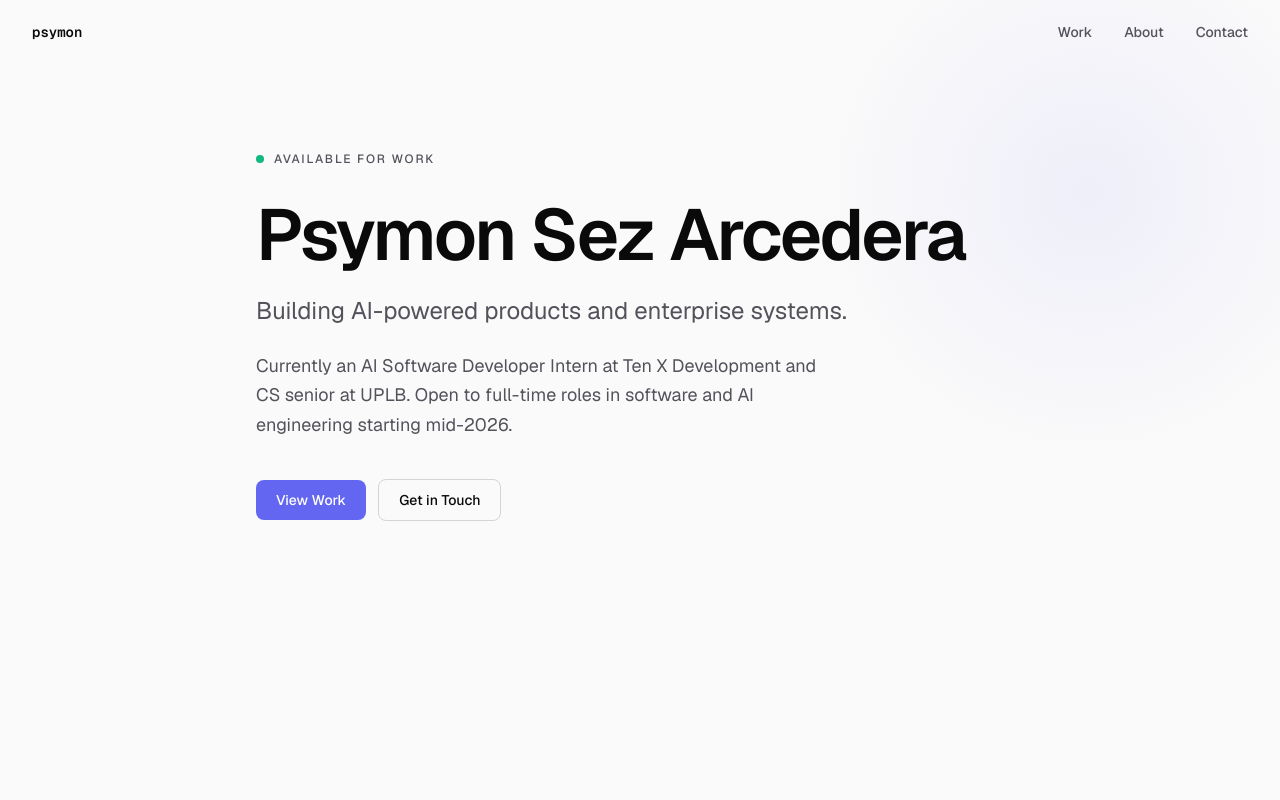
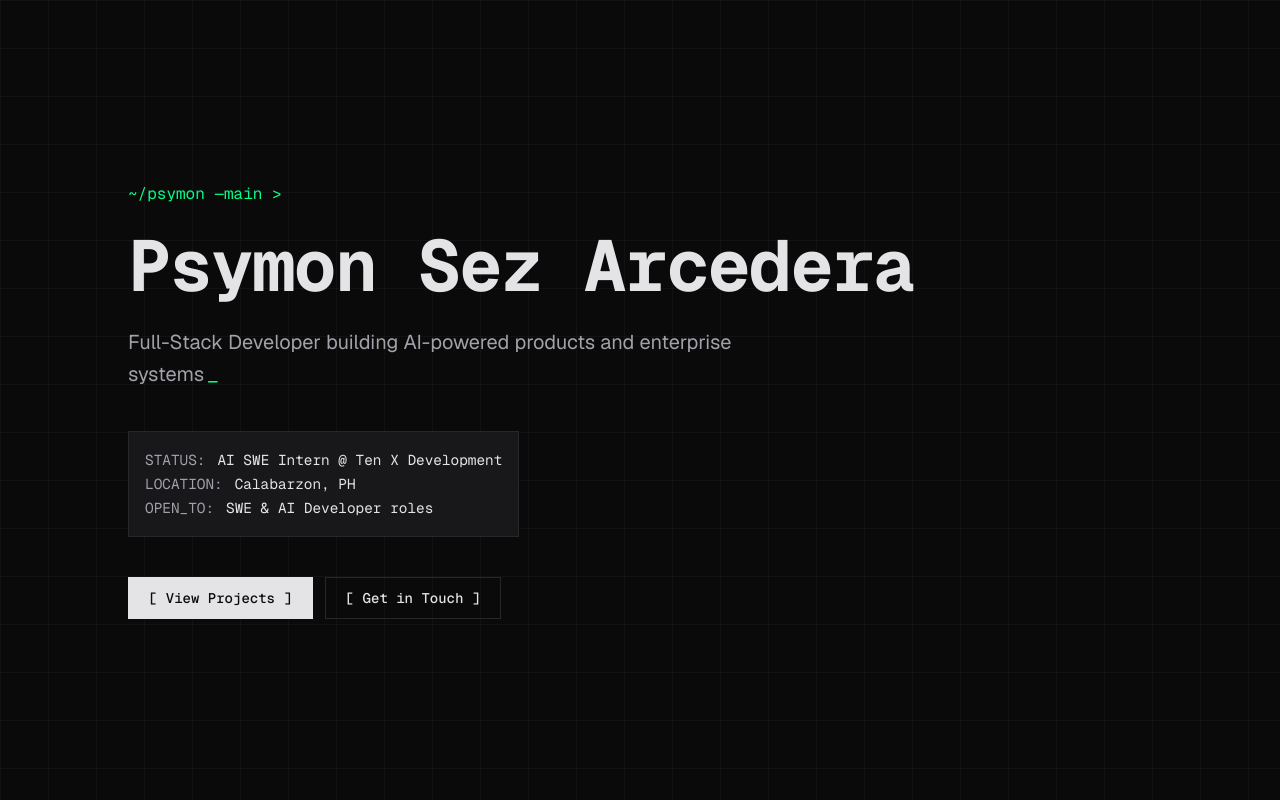
Before and after one commit to PsymonSezArcedera/psymonsez_portfolio, a Next.js app: page / in a window 1280 px wide. Shown: the top 800 px of the page. Built offline with nearby package versions, Linux system fonts and the light colour scheme.

Commit message:
revert: restore terminal aesthetic

```diff
--- a/app/components/hero.tsx
+++ b/app/components/hero.tsx
@@ -2,54 +2,52 @@ export function Hero() {
   return (
     <section
       id="hero"
-      className="relative flex min-h-screen items-center overflow-hidden px-6 pt-16 pb-32 md:px-8 md:pb-48"
+      className="bg-grid relative flex min-h-screen items-center px-6 py-24 sm:px-10"
     >
-      {/* Subtle accent glow — top right, almost imperceptible */}
-      <div
-        aria-hidden="true"
-        className="pointer-events-none absolute -right-32 -top-32 h-160 w-160"
-        style={{
-          background:
-            "radial-gradient(circle at center, rgba(99, 102, 241, 0.08), transparent 60%)",
-        }}
-      />
+      <div className="mx-auto w-full max-w-5xl">
+        <p className="font-mono text-sm text-accent sm:text-base">
+          ~/psymon —main &gt;
+        </p>
 
-      <div className="relative mx-auto w-full max-w-3xl">
-        {/* Availability indicator */}
-        <div className="flex items-center gap-2.5 text-xs font-medium uppercase tracking-[0.15em] text-foreground-muted">
-          <span className="relative flex h-2 w-2" aria-hidden="true">
-            <span className="absolute inline-flex h-full w-full animate-ping rounded-full bg-success opacity-60" />
-            <span className="relative inline-flex h-2 w-2 rounded-full bg-success" />
-          </span>
-          Available for work
-        </div>
-
-        <h1 className="mt-8 text-5xl font-semibold tracking-[-0.03em] md:text-7xl">
+        <h1 className="font-heading mt-6 text-4xl font-bold tracking-tight sm:text-5xl md:text-6xl xl:text-7xl">
           Psymon Sez Arcedera
         </h1>
 
-        <p className="mt-6 max-w-2xl text-xl text-foreground-muted md:text-2xl">
-          Building AI-powered products and enterprise systems.
+        <p className="mt-6 max-w-2xl text-lg leading-relaxed text-muted-foreground sm:text-xl">
+          <span>
+            Full-Stack Developer building AI-powered products and enterprise
+            systems
+          </span>
+          <span aria-hidden="true" className="terminal-cursor" />
         </p>
 
-        <p className="mt-6 max-w-xl text-base leading-relaxed text-foreground-muted md:text-lg">
-          Currently an AI Software Developer Intern at Ten X Development and CS
-          senior at UPLB. Open to full-time roles in software and AI engineering
-          starting mid-2026.
-        </p>
+        <dl className="mt-10 inline-block border border-border bg-card p-4 font-mono text-sm leading-6 sm:text-[0.9rem]">
+          <div className="flex gap-3">
+            <dt className="text-muted-foreground">STATUS:</dt>
+            <dd>AI SWE Intern @ Ten X Development</dd>
+          </div>
+          <div className="flex gap-3">
+            <dt className="text-muted-foreground">LOCATION:</dt>
+            <dd>Calabarzon, PH</dd>
+          </div>
+          <div className="flex gap-3">
+            <dt className="text-muted-foreground">OPEN_TO:</dt>
+            <dd>SWE &amp; AI Developer roles</dd>
+          </div>
+        </dl>
 
-        <div className="mt-10 flex flex-wrap items-center gap-3">
+        <div className="mt-10 flex flex-col gap-3 sm:flex-row">
           <a
             href="#projects"
-            className="inline-flex items-center justify-center rounded-lg bg-accent px-5 py-2.5 text-sm font-medium text-accent-foreground transition-all duration-200 hover:-translate-y-0.5 hover:bg-accent/90"
+            className="inline-flex items-center justify-center border border-foreground bg-foreground px-5 py-2.5 font-mono text-sm font-medium text-background transition-colors hover:bg-transparent hover:text-foreground"
           >
-            View Work
+            [ View Projects ]
           </a>
           <a
             href="#contact"
-            className="inline-flex items-center justify-center rounded-lg border border-border-strong px-5 py-2.5 text-sm font-medium text-foreground transition-all duration-200 hover:border-foreground"
+            className="inline-flex items-center justify-center border border-border bg-transparent px-5 py-2.5 font-mono text-sm font-medium text-foreground transition-colors hover:border-accent-secondary hover:text-accent-secondary"
           >
-            Get in Touch
+            [ Get in Touch ]
           </a>
         </div>
       </div>
--- a/app/components/nav.tsx
+++ /dev/null
@@ -1,104 +0,0 @@
-"use client";
-
-import Link from "next/link";
-import { useEffect, useState } from "react";
-import { Menu, X } from "lucide-react";
-
-const links = [
-  { label: "Work", href: "#projects" },
-  { label: "About", href: "#about" },
-  { label: "Contact", href: "#contact" },
-];
-
-export function Nav() {
-  const [scrolled, setScrolled] = useState(false);
-  const [open, setOpen] = useState(false);
-
-  useEffect(() => {
-    const onScroll = () => setScrolled(window.scrollY > 20);
-    onScroll();
-    window.addEventListener("scroll", onScroll, { passive: true });
-    return () => window.removeEventListener("scroll", onScroll);
-  }, []);
-
-  // Lock background scroll while the mobile menu is open.
-  useEffect(() => {
-    if (!open) return;
-    const previous = document.body.style.overflow;
-    document.body.style.overflow = "hidden";
-    return () => {
-      document.body.style.overflow = previous;
-    };
-  }, [open]);
-
-  return (
-    <>
-      <nav
-        className={`fixed left-0 right-0 top-0 z-50 transition-all duration-200 ${
-          scrolled
-            ? "border-b border-border bg-background/80 backdrop-blur-md"
-            : "border-b border-transparent"
-        }`}
-      >
-        <div className="mx-auto flex h-16 max-w-7xl items-center justify-between px-6 md:px-8">
-          <Link
-            href="/"
-            className="font-mono text-sm font-semibold text-foreground"
-          >
-            psymon
-          </Link>
-
-          <div className="hidden items-center gap-8 md:flex">
-            {links.map((link) => (
-              <a
-                key={link.label}
-                href={link.href}
-                className="text-sm font-medium text-foreground-muted transition-colors duration-200 hover:text-foreground"
-              >
-                {link.label}
-              </a>
-            ))}
-          </div>
-
-          <button
-            type="button"
-            onClick={() => setOpen(true)}
-            aria-label="Open menu"
-            className="text-foreground-muted transition-colors duration-200 hover:text-foreground md:hidden"
-          >
-            <Menu className="h-5 w-5" />
-          </button>
-        </div>
-      </nav>
-
-      {open ? (
-        <div
-          role="dialog"
-          aria-modal="true"
-          aria-label="Site navigation"
-          className="fixed inset-0 z-50 flex flex-col items-center justify-center gap-8 bg-background md:hidden"
-        >
-          <button
-            type="button"
-            onClick={() => setOpen(false)}
-            aria-label="Close menu"
-            className="absolute right-6 top-5 text-foreground-muted transition-colors duration-200 hover:text-foreground"
-          >
-            <X className="h-6 w-6" />
-          </button>
-
-          {links.map((link) => (
-            <a
-              key={link.label}
-              href={link.href}
-              onClick={() => setOpen(false)}
-              className="text-3xl font-medium text-foreground"
-            >
-              {link.label}
-            </a>
-          ))}
-        </div>
-      ) : null}
-    </>
-  );
-}
--- a/app/globals.css
+++ b/app/globals.css
@@ -5,174 +5,124 @@
 @custom-variant dark (&:is(.dark *));
 
 @theme inline {
-  /* Surfaces */
   --color-background: var(--background);
-  --color-background-elevated: var(--background-elevated);
-  --color-background-overlay: var(--background-overlay);
-
-  /* Text */
   --color-foreground: var(--foreground);
-  --color-foreground-muted: var(--foreground-muted);
-  --color-foreground-subtle: var(--foreground-subtle);
-
-  /* Borders */
-  --color-border: var(--border);
-  --color-border-strong: var(--border-strong);
-
-  /* Accent */
-  --color-accent: var(--accent);
-  --color-accent-foreground: var(--accent-foreground);
-  --color-accent-subtle: var(--accent-subtle);
-
-  /* Semantic */
-  --color-success: var(--success);
-  --color-warning: var(--warning);
-  --color-destructive: var(--destructive);
-
-  /* Fonts */
   --font-sans: var(--font-geist-sans);
   --font-mono: var(--font-geist-mono);
-
-  /* shadcn token aliases — primitives map onto the design tokens above */
+  --font-heading: var(--font-geist-mono);
+  --color-sidebar-ring: var(--sidebar-ring);
+  --color-sidebar-border: var(--sidebar-border);
+  --color-sidebar-accent-foreground: var(--sidebar-accent-foreground);
+  --color-sidebar-accent: var(--sidebar-accent);
+  --color-sidebar-primary-foreground: var(--sidebar-primary-foreground);
+  --color-sidebar-primary: var(--sidebar-primary);
+  --color-sidebar-foreground: var(--sidebar-foreground);
+  --color-sidebar: var(--sidebar);
+  --color-chart-5: var(--chart-5);
+  --color-chart-4: var(--chart-4);
+  --color-chart-3: var(--chart-3);
+  --color-chart-2: var(--chart-2);
+  --color-chart-1: var(--chart-1);
+  --color-ring: var(--ring);
+  --color-input: var(--input);
+  --color-border: var(--border);
+  --color-destructive: var(--destructive);
+  --color-accent-foreground: var(--accent-foreground);
+  --color-accent: var(--accent);
+  --color-accent-secondary: var(--accent-secondary);
+  --color-muted-foreground: var(--muted-foreground);
+  --color-muted: var(--muted);
+  --color-secondary-foreground: var(--secondary-foreground);
+  --color-secondary: var(--secondary);
+  --color-primary-foreground: var(--primary-foreground);
+  --color-primary: var(--primary);
+  --color-popover-foreground: var(--popover-foreground);
+  --color-popover: var(--popover);
+  --color-card-foreground: var(--card-foreground);
   --color-card: var(--card);
-  --color-card-foreground: var(--card-foreground);
-  --color-popover: var(--popover);
-  --color-popover-foreground: var(--popover-foreground);
-  --color-primary: var(--primary);
-  --color-primary-foreground: var(--primary-foreground);
-  --color-secondary: var(--secondary);
-  --color-secondary-foreground: var(--secondary-foreground);
-  --color-muted: var(--muted);
-  --color-muted-foreground: var(--muted-foreground);
-  --color-input: var(--input);
-  --color-ring: var(--ring);
-  --color-chart-1: var(--chart-1);
-  --color-chart-2: var(--chart-2);
-  --color-chart-3: var(--chart-3);
-  --color-chart-4: var(--chart-4);
-  --color-chart-5: var(--chart-5);
-  --color-sidebar: var(--sidebar);
-  --color-sidebar-foreground: var(--sidebar-foreground);
-  --color-sidebar-primary: var(--sidebar-primary);
-  --color-sidebar-primary-foreground: var(--sidebar-primary-foreground);
-  --color-sidebar-accent: var(--sidebar-accent);
-  --color-sidebar-accent-foreground: var(--sidebar-accent-foreground);
-  --color-sidebar-border: var(--sidebar-border);
-  --color-sidebar-ring: var(--sidebar-ring);
-
-  --radius-sm: calc(var(--radius) * 0.5);
-  --radius-md: calc(var(--radius) * 0.75);
+  --radius-sm: calc(var(--radius) * 0.6);
+  --radius-md: calc(var(--radius) * 0.8);
   --radius-lg: var(--radius);
-  --radius-xl: calc(var(--radius) * 1.5);
-  --radius-2xl: calc(var(--radius) * 2);
-  --radius-3xl: calc(var(--radius) * 2.5);
-  --radius-4xl: calc(var(--radius) * 3);
+  --radius-xl: calc(var(--radius) * 1.4);
+  --radius-2xl: calc(var(--radius) * 1.8);
+  --radius-3xl: calc(var(--radius) * 2.2);
+  --radius-4xl: calc(var(--radius) * 2.6);
 }
 
 /*
- * Design tokens — dark-first per CLAUDE.md.
- * shadcn primitives are mapped onto these so a single token edit propagates
- * through cards, buttons, inputs, etc.
+ * Portfolio palette — terminal/code aesthetic, dark-default.
+ * Maps shadcn tokens onto the palette defined in CLAUDE.md so any
+ * shadcn primitive inherits the correct surface, border, and accent colors.
  */
 :root {
-  --background: #fafafa;
-  --background-elevated: #ffffff;
-  --background-overlay: #f4f4f5;
-
-  --foreground: #0a0a0b;
-  --foreground-muted: #52525b;
-  --foreground-subtle: #71717a;
-
-  --border: #e4e4e7;
-  --border-strong: #d4d4d8;
-
-  --accent: #6366f1;
-  --accent-foreground: #ffffff;
-  --accent-subtle: rgba(99, 102, 241, 0.08);
-
-  --success: #10b981;
-  --warning: #f59e0b;
+  --background: #0a0a0a;
+  --foreground: #e4e4e7;
+  --card: #18181b;
+  --card-foreground: #e4e4e7;
+  --popover: #18181b;
+  --popover-foreground: #e4e4e7;
+  --primary: #e4e4e7;
+  --primary-foreground: #0a0a0a;
+  --secondary: #27272a;
+  --secondary-foreground: #e4e4e7;
+  --muted: #18181b;
+  --muted-foreground: #a1a1aa;
+  --accent: #00ff88;
+  --accent-foreground: #0a0a0a;
+  --accent-secondary: #00d4ff;
   --destructive: #ef4444;
-
+  --border: #27272a;
+  --input: #27272a;
+  --ring: #00d4ff;
+  --chart-1: #00ff88;
+  --chart-2: #00d4ff;
+  --chart-3: #a1a1aa;
+  --chart-4: #71717a;
+  --chart-5: #52525b;
   --radius: 0.5rem;
-
-  /* shadcn aliases */
-  --card: var(--background-elevated);
-  --card-foreground: var(--foreground);
-  --popover: var(--background-elevated);
-  --popover-foreground: var(--foreground);
-  --primary: var(--accent);
-  --primary-foreground: var(--accent-foreground);
-  --secondary: var(--background-overlay);
-  --secondary-foreground: var(--foreground);
-  --muted: var(--background-overlay);
-  --muted-foreground: var(--foreground-muted);
-  --input: var(--border);
-  --ring: var(--accent);
-
-  --chart-1: var(--accent);
-  --chart-2: var(--success);
-  --chart-3: var(--foreground-muted);
-  --chart-4: var(--foreground-subtle);
-  --chart-5: var(--border-strong);
-
-  --sidebar: var(--background);
-  --sidebar-foreground: var(--foreground);
-  --sidebar-primary: var(--accent);
-  --sidebar-primary-foreground: var(--accent-foreground);
-  --sidebar-accent: var(--background-elevated);
-  --sidebar-accent-foreground: var(--foreground);
-  --sidebar-border: var(--border);
-  --sidebar-ring: var(--accent);
+  --sidebar: #0a0a0a;
+  --sidebar-foreground: #e4e4e7;
+  --sidebar-primary: #e4e4e7;
+  --sidebar-primary-foreground: #0a0a0a;
+  --sidebar-accent: #18181b;
+  --sidebar-accent-foreground: #e4e4e7;
+  --sidebar-border: #27272a;
+  --sidebar-ring: #00d4ff;
 }
 
 .dark {
-  --background: #fafafa;
-  --background-elevated: #ffffff;
-  --background-overlay: #f4f4f5;
-
-  --foreground: #0a0a0b;
-  --foreground-muted: #52525b;
-  --foreground-subtle: #71717a;
-
-  --border: #e4e4e7;
-  --border-strong: #d4d4d8;
-
-  --accent: #6366f1;
-  --accent-foreground: #ffffff;
-  --accent-subtle: rgba(99, 102, 241, 0.08);
-
-  --success: #10b981;
-  --warning: #f59e0b;
+  --background: #0a0a0a;
+  --foreground: #e4e4e7;
+  --card: #18181b;
+  --card-foreground: #e4e4e7;
+  --popover: #18181b;
+  --popover-foreground: #e4e4e7;
+  --primary: #e4e4e7;
+  --primary-foreground: #0a0a0a;
+  --secondary: #27272a;
+  --secondary-foreground: #e4e4e7;
+  --muted: #18181b;
+  --muted-foreground: #a1a1aa;
+  --accent: #00ff88;
+  --accent-foreground: #0a0a0a;
+  --accent-secondary: #00d4ff;
   --destructive: #ef4444;
-
-  --card: var(--background-elevated);
-  --card-foreground: var(--foreground);
-  --popover: var(--background-elevated);
-  --popover-foreground: var(--foreground);
-  --primary: var(--accent);
-  --primary-foreground: var(--accent-foreground);
-  --secondary: var(--background-overlay);
-  --secondary-foreground: var(--foreground);
-  --muted: var(--background-overlay);
-  --muted-foreground: var(--foreground-muted);
-  --input: var(--border);
-  --ring: var(--accent);
-
-  --chart-1: var(--accent);
-  --chart-2: var(--success);
-  --chart-3: var(--foreground-muted);
-  --chart-4: var(--foreground-subtle);
-  --chart-5: var(--border-strong);
-
-  --sidebar: var(--background);
-  --sidebar-foreground: var(--foreground);
-  --sidebar-primary: var(--accent);
-  --sidebar-primary-foreground: var(--accent-foreground);
-  --sidebar-accent: var(--background-elevated);
-  --sidebar-accent-foreground: var(--foreground);
-  --sidebar-border: var(--border);
-  --sidebar-ring: var(--accent);
+  --border: #27272a;
+  --input: #27272a;
+  --ring: #00d4ff;
+  --chart-1: #00ff88;
+  --chart-2: #00d4ff;
+  --chart-3: #a1a1aa;
+  --chart-4: #71717a;
+  --chart-5: #52525b;
+  --sidebar: #0a0a0a;
+  --sidebar-foreground: #e4e4e7;
+  --sidebar-primary: #e4e4e7;
+  --sidebar-primary-foreground: #0a0a0a;
+  --sidebar-accent: #18181b;
+  --sidebar-accent-foreground: #e4e4e7;
+  --sidebar-border: #27272a;
+  --sidebar-ring: #00d4ff;
 }
 
 @layer base {
@@ -181,9 +131,40 @@
   }
   body {
     @apply bg-background text-foreground font-sans;
+    font-feature-settings: "ss01", "cv11";
+  }
+  html {
+    @apply font-sans;
   }
   ::selection {
     background: var(--accent);
     color: var(--accent-foreground);
   }
 }
+
+@layer utilities {
+  .font-heading {
+    font-family: var(--font-geist-mono);
+  }
+
+  /* Subtle 1px grid backdrop — opt-in via class on a section. */
+  .bg-grid {
+    background-image:
+      linear-gradient(to right, rgb(255 255 255 / 0.03) 1px, transparent 1px),
+      linear-gradient(to bottom, rgb(255 255 255 / 0.03) 1px, transparent 1px);
+    background-size: 48px 48px;
+  }
+
+  /* Blinking terminal cursor — pair with `after:content-['_']` or similar. */
+  .terminal-cursor::after {
+    content: "_";
+    margin-left: 0.15em;
+    animation: terminal-blink 1.1s steps(1) infinite;
+    color: var(--accent);
+  }
+}
+
+@keyframes terminal-blink {
+  0%, 50% { opacity: 1; }
+  50.01%, 100% { opacity: 0; }
+}
--- a/app/layout.tsx
+++ b/app/layout.tsx
@@ -1,6 +1,5 @@
 import type { Metadata } from "next";
 import { Geist, Geist_Mono } from "next/font/google";
-import { Nav } from "./components/nav";
 import "./globals.css";
 
 const geistSans = Geist({
@@ -16,7 +15,7 @@ const geistMono = Geist_Mono({
 export const metadata: Metadata = {
   title: "Psymon Sez Arcedera — Full-Stack Developer",
   description:
-    "Building AI-powered products and enterprise systems. CS senior at UPLB, DOST scholar.",
+    "Full-Stack Developer building AI-powered products and enterprise systems. CS senior at UPLB, DOST-SEI Merit Scholar, AI SWE Intern at Ten X Development.",
 };
 
 export default function RootLayout({
@@ -27,13 +26,10 @@ export default function RootLayout({
   return (
     <html
       lang="en"
-      className={`${geistSans.variable} ${geistMono.variable} h-full scroll-smooth antialiased`}
+      className={`${geistSans.variable} ${geistMono.variable} dark h-full scroll-smooth antialiased`}
       suppressHydrationWarning
     >
-      <body className="min-h-full flex flex-col">
-        <Nav />
-        {children}
-      </body>
+      <body className="min-h-full flex flex-col">{children}</body>
     </html>
   );
 }
```
